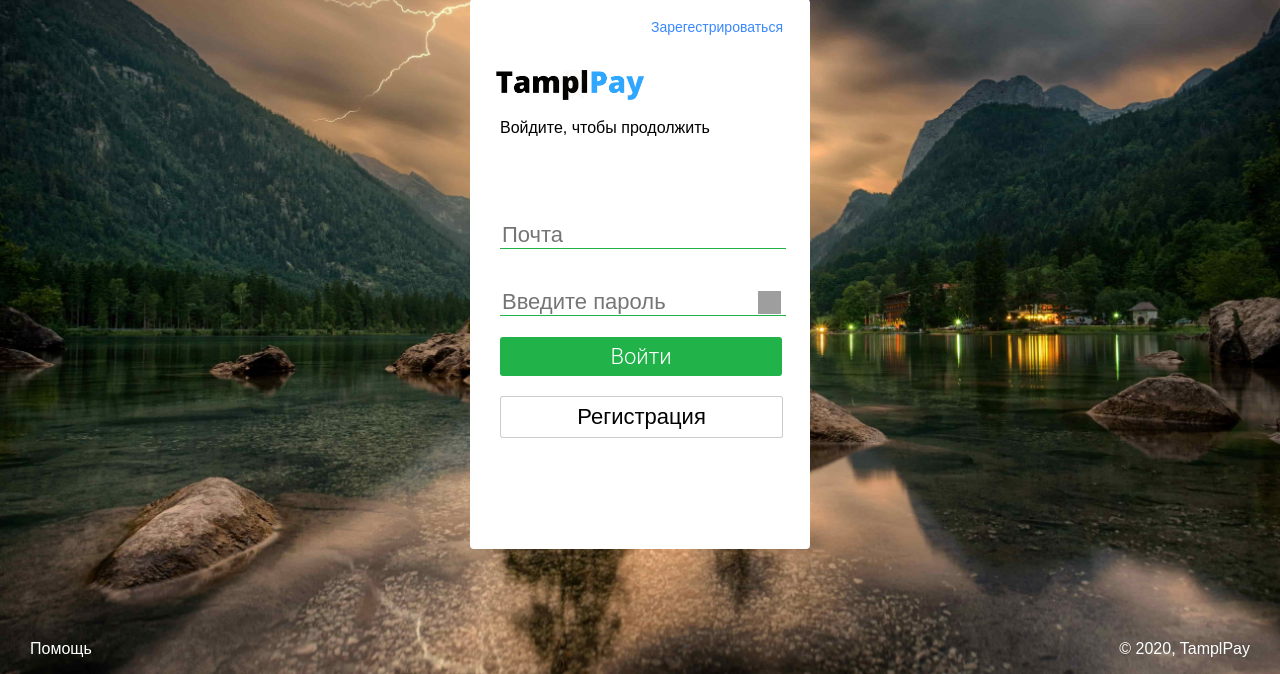
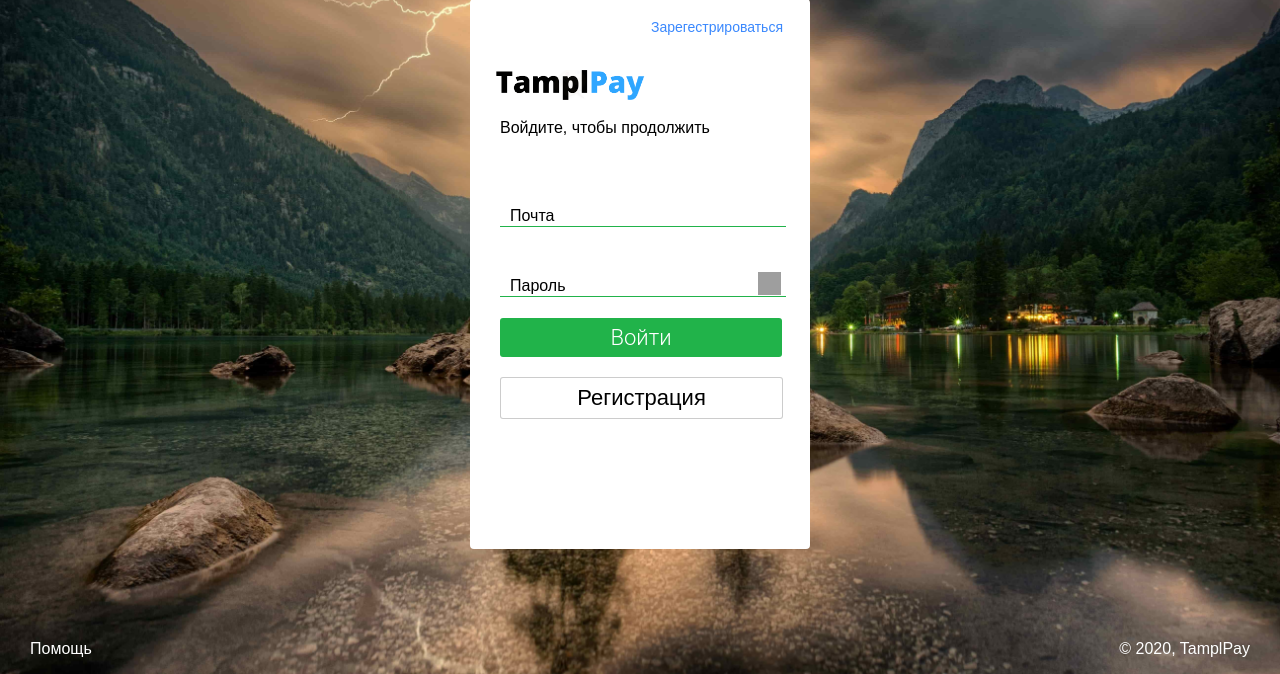
Before and after one commit to sergeygutovskiy/tamplpay, a PHP site: page /user/views/user/login.php in a window 1280 px wide. Shown: the part 126-800 px from the top of the page. Run offline with PHP 8.4, Linux system fonts and the light colour scheme; grey boxes are pictures that could not be loaded.

Commit message:
cool input fro login

```diff
--- a/public/css/login.css
+++ b/public/css/login.css
@@ -21,6 +21,7 @@ body{
 	float: right;
 	padding: 20px 27px;
 	font-size: 14px;
+	position: relative;
 
 }
 .form-enter img{
@@ -37,7 +38,7 @@ body{
     color: #000;
 }
 form{
-	margin-top:60px;
+	margin-top: 20px;
 
 }
 form input{
--- a/public/css/main.css
+++ b/public/css/main.css
@@ -75,6 +75,7 @@ button:hover{
 
 .password {
   position: relative;
+  margin-top: -15px;
 }
 .password-control {
   position: absolute;
@@ -89,3 +90,16 @@ button:hover{
 .password-control.view {
   background: url(https://snipp.ru/demo/495/no-view.svg) 0 0 no-repeat;
 }
+
+.cool-input-label {
+  position: relative;
+  top: 50px;
+  left: 40px;
+  transition: all .2s linear;
+}
+
+.cool-input-label-up {
+  top: 25px;
+  color: gray;
+  font-size: 90%;
+}
--- a/public/views/user/login.php
+++ b/public/views/user/login.php
@@ -100,10 +100,12 @@
 				<h4>Войдите, чтобы продолжить</h4>
 				<form id="login-form" action="/login" method="POST">
 					<div class="message-div"><p class="message"></p></div>
-					<input type="text" name="email" placeholder="Почта" autofocus="" autocomplete="false">
+					<label class="cool-input-label">Почта</label>
+					<input type="text" name="email" id="email" autocomplete="false">
 					<br>
 					<div class="password">
-						<input type="password" id="password-input" name="password" placeholder="Введите пароль"
+						<label class="cool-input-label">Пароль</label>
+						<input type="password" id="password-input" name="password" placeholder=""
 						name="password">
 						<a href="#" class="password-control"
 						onclick="return show_hide_password(this);"></a>
@@ -117,6 +119,27 @@
 		<div class="div-link-left"><a href=""><p>Помощь</p></a></div>
 		<div class="div-link"><p>© 2020, TamplPay</p></div>
 	</main>
+
+	<script>
+		$(document).ready(() => {
+
+			var email = $("#email");
+			var password = $("#password-input");
+
+			email.focus(() => { email.prev().addClass("cool-input-label-up"); });
+			email.focusout(() => {
+				if (email.val().length == 0)
+					email.prev().removeClass("cool-input-label-up");
+			});
+
+			password.focus(() => { password.prev().addClass("cool-input-label-up"); });
+			password.focusout(() => {
+				if (password.val().length == 0)
+					password.prev().removeClass("cool-input-label-up");
+			});
+
+		});
+	</script>
 
 	<script>
 		$(document).ready(() => {
```
